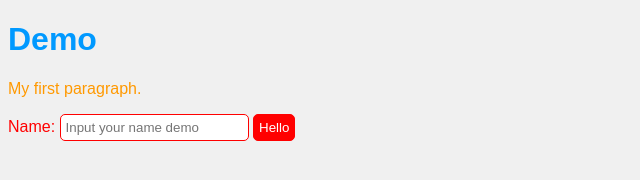
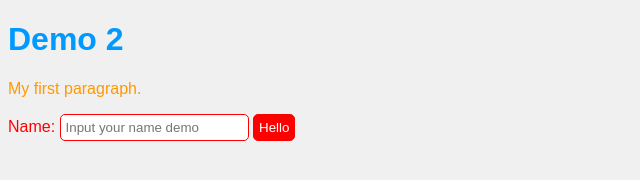
Before and after one commit to thinhtran3588/study-web, a plain HTML site: page index.html in a window 1280 px wide. Shown: the full height of the page, 0-640 px from the left. Drawn offline with Linux system fonts and the light colour scheme.

Commit message:
update website

```diff
--- a/index.html
+++ b/index.html
@@ -39,7 +39,7 @@
     </style>
   </head>
   <body>
-    <h1>Demo</h1>
+    <h1>Demo 2</h1>
 
     <p>My first paragraph.</p>
 
```
Also changed, not shown: test.html (+1 -1 lines).
